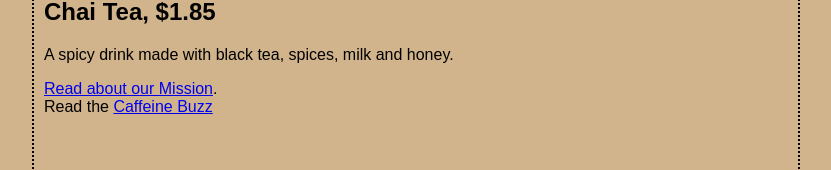
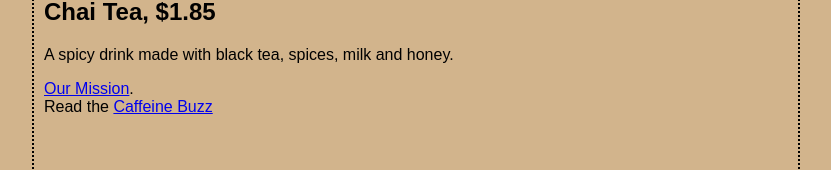
Before and after one commit to HEGHELON/Product-Page, a plain HTML site: page index.html in a window 1280 px wide. Shown: the part 376-546 px from the top of the page, without its empty margins (224-1055 px from the left). Drawn offline with Linux system fonts and the light colour scheme.

Commit message:
Update index.html
title and shortened the label of mission

```diff
--- a/index.html
+++ b/index.html
@@ -27,7 +27,7 @@
 
 <h2>Chai Tea, $1.85</h2>
 <p>A spicy drink made with black tea, spices, milk and honey.</p>
-	<p><a href="mission.html" >Read about our Mission</a>.
+	<p><a href="mission.html" title="Read more about Starbuzz Coffee's important mission.">Our Mission</a>.
 		<br>
 		Read the <a href="http://wickedlysmart.com/buzz">Caffeine Buzz</a>
 	</p>
```
